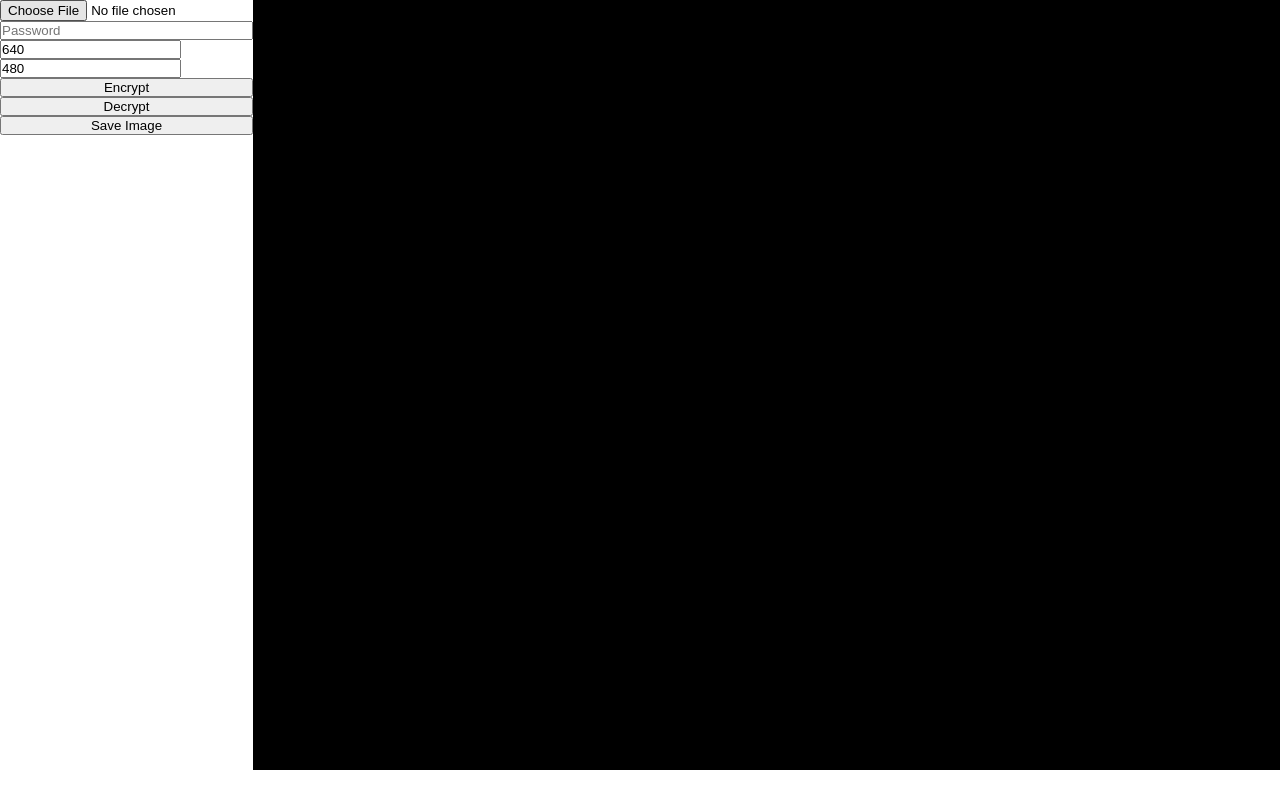
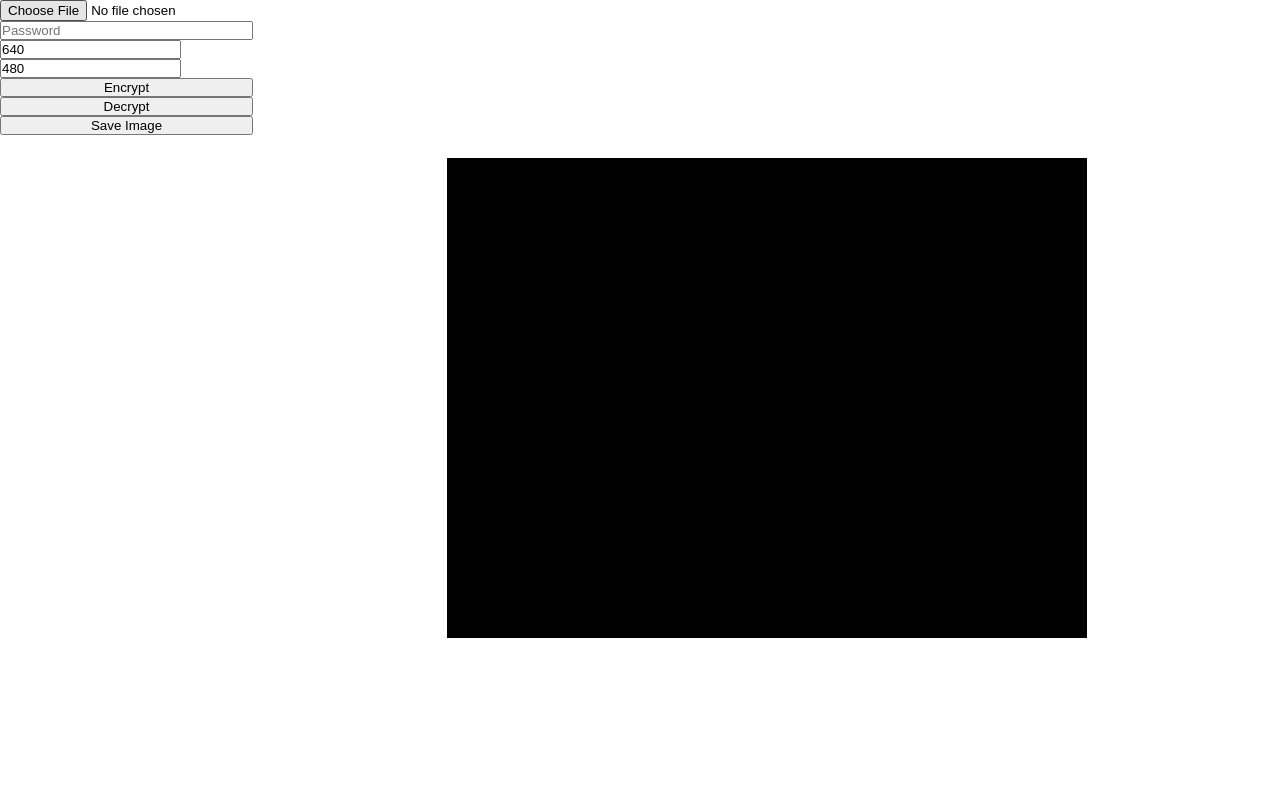
Before and after one commit to MilanKoys/passgen, a website: page public/index.html in a window 1280 px wide. Both pictures are taken after a click on the button "Encrypt". Drawn offline with Linux system fonts and the light colour scheme.

Commit message:
Editor preview scaling

```diff
--- a/public/index.html
+++ b/public/index.html
@@ -29,10 +29,12 @@
                 <button id="encrypt">Encrypt</button>
                 <button id="decrypt">Decrypt</button>
                 <button id="save">Save Image</button>
+                <p id="hash"></p>
             </div>
             <div id="content">
-                <canvas></canvas>
-                <p id="hash"></p>
+                <div>
+                    <canvas></canvas>
+                </div>
             </div>
         </div>
     </body>
--- a/public/main.js
+++ b/public/main.js
@@ -9,6 +9,15 @@ const hashText = document.querySelector("p#hash");
 const canvas = document.querySelector("canvas");
 
 let fileBuffer = null;
+let scale = 1;
+
+document.addEventListener("wheel", (event) => {
+  const width = widthInput.value;
+  const height = heightInput.value;
+  const buffer = new Uint8Array(fileBuffer);
+  event.deltaY > 0 ? scale+=(0.1 * scale) : scale-=(0.1 * scale);
+  renderBuffer(buffer, width, height, scale);
+})
 
 saveButton.addEventListener("click", (event) =>
   saveArrayBuffer(fileBuffer, "image.raw"),
@@ -49,8 +58,8 @@ fileInput.addEventListener("change", async function (event) {
 
 async function renderBuffer(buffer, width, height) {
   const context = canvas.getContext("2d");
-  canvas.width = width;
-  canvas.height = height;
+  canvas.width = width * scale;
+  canvas.height = height * scale;
   for (let i = 0; i < width * height * 4; i += 4) {
     const y = Math.floor(i / 4 / width);
     const x = i / 4 - y * width;
@@ -59,7 +68,7 @@ async function renderBuffer(buffer, width, height) {
     const b = buffer[i + 2];
     const a = buffer[i + 3];
     context.fillStyle = `rgba(${r},${g},${b},${a})`;
-    context.fillRect(x, y, 1, 1);
+    context.fillRect(x * scale, y * scale, scale ,scale);
   }
 
   hashText.textContent = btoa(
--- a/public/style.css
+++ b/public/style.css
@@ -2,6 +2,10 @@
     margin: 0px;
     padding: 0px;
     box-sizing: border-box;
+}
+
+html, body {
+    height: 100%;
 }
 
 .container {
@@ -17,12 +21,16 @@
 }
 
 #content {
+    justify-content: center;
+    align-items: center;
     display: flex;
     flex-direction: column;
     width: 100%;
+    height: 100%;
 }
 
 canvas {
+    scale: 1;
     aspect-ratio: 4/3;
     image-rendering: pixelated;
     max-height: calc(100vh - 20px);
```
